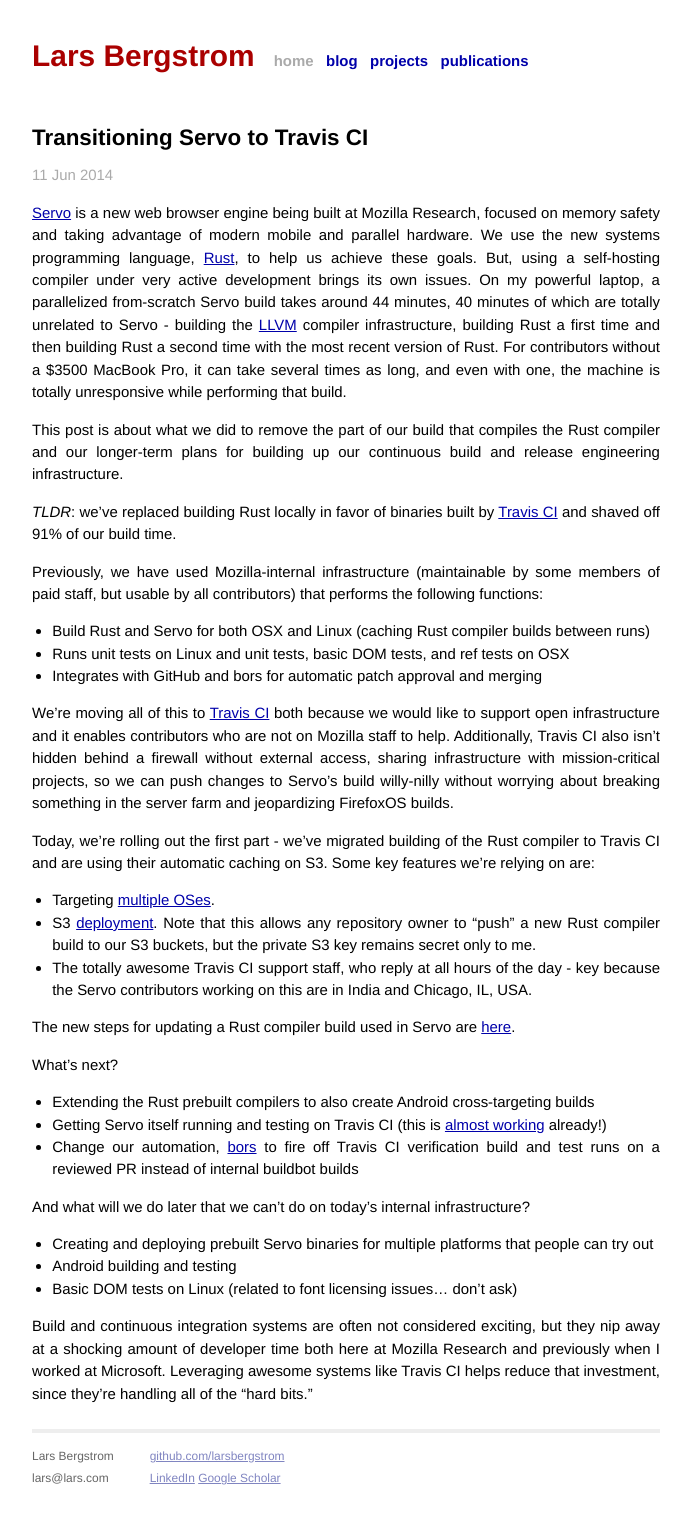
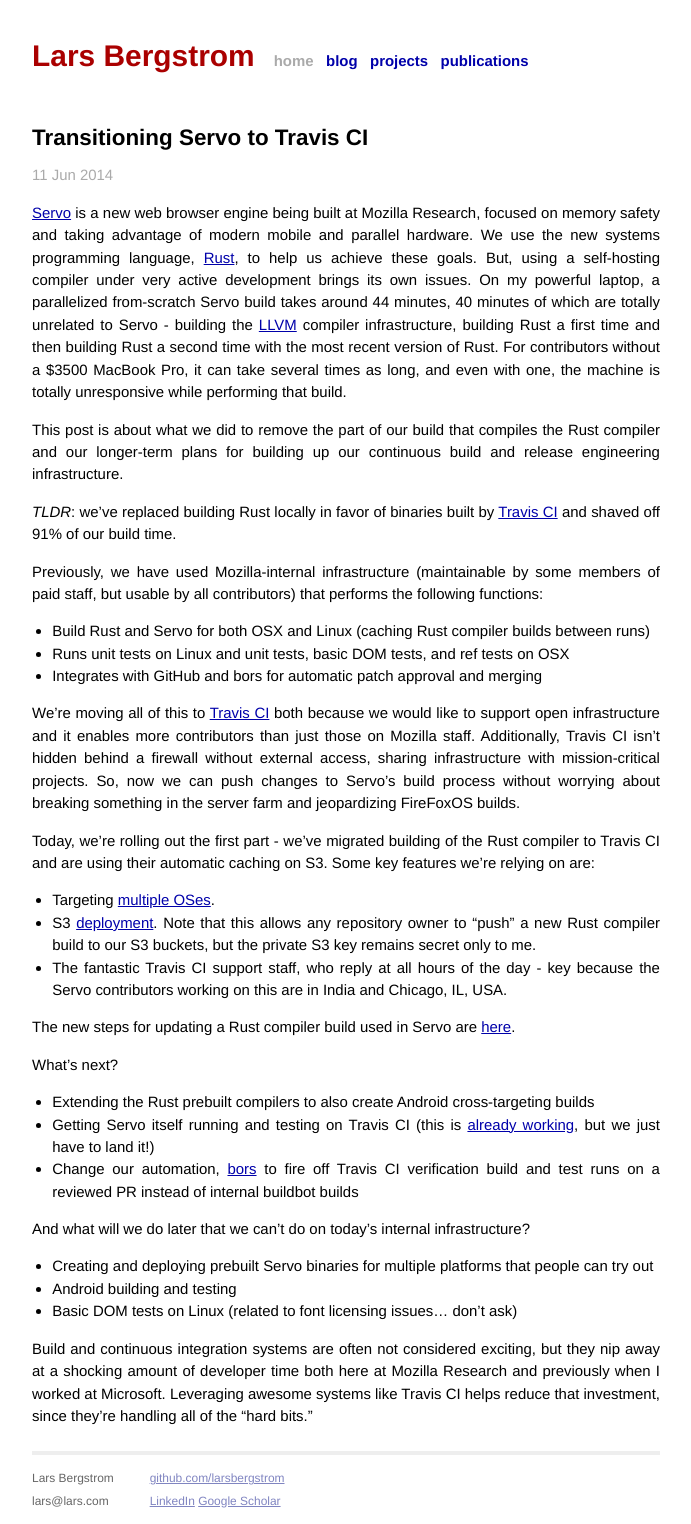
Before and after one commit to larsbergstrom/larsbergstrom.github.io, a Jekyll site: the page built from _posts/2014-06-11-servo-travisci.md, in a window 1280 px wide. Shown: the whole page, without its empty margins (294-985 px from the left). Built offline with Jekyll 4.4.1, drawn with Linux system fonts in a browser that asks for light colours; Markdown is read by kramdown in place of the engine named in the settings; before the commit the page ends 1502 px from its top, so only the background shows below that.

Commit message:
Clean up post text

```diff
--- a/_posts/2014-06-11-servo-travisci.md
+++ b/_posts/2014-06-11-servo-travisci.md
@@ -18,20 +18,20 @@
 - Runs unit tests on Linux and unit tests, basic DOM tests, and ref tests on OSX
 - Integrates with GitHub and bors for automatic patch approval and merging
 
-We’re moving all of this to [Travis CI](http://www.travis-ci.org/) both because we would like to support open infrastructure and it enables contributors who are not on Mozilla staff to help. Additionally, Travis CI also isn’t hidden behind a firewall without external access, sharing infrastructure with mission-critical projects, so we can push changes to Servo’s build willy-nilly without worrying about breaking something in the server farm and jeopardizing FirefoxOS builds.
+We’re moving all of this to [Travis CI](http://www.travis-ci.org/) both because we would like to support open infrastructure and it enables more contributors than just those on Mozilla staff. Additionally, Travis CI isn’t hidden behind a firewall without external access, sharing infrastructure with mission-critical projects. So, now we can push changes to Servo’s build process without worrying about breaking something in the server farm and jeopardizing FireFoxOS builds.
 
 Today, we’re rolling out the first part - we’ve migrated building of the Rust compiler to Travis CI and are using their automatic caching on S3. Some key features we’re relying on are:
 
 - Targeting [multiple OSes](http://docs.travis-ci.com/user/multi-os/).
 - S3 [deployment](http://docs.travis-ci.com/user/deployment/s3/). Note that this allows any repository owner to “push” a new Rust compiler build to our S3 buckets, but the private S3 key remains secret only to me.
-- The totally awesome Travis CI support staff, who reply at all hours of the day - key because the Servo contributors working on this are in India and Chicago, IL, USA.
+- The fantastic Travis CI support staff, who reply at all hours of the day - key because the Servo contributors working on this are in India and Chicago, IL, USA.
 
 The new steps for updating a Rust compiler build used in Servo are [here](https://github.com/mozilla/servo/wiki/Updating-the-Rust-compiler-used-by-Servo).
 
 What’s next?
 
 - Extending the Rust prebuilt compilers to also create Android cross-targeting builds
-- Getting Servo itself running and testing on Travis CI (this is [almost working](https://travis-ci.org/Manishearth/servo) already!)
+- Getting Servo itself running and testing on Travis CI (this is [already working](https://travis-ci.org/mozilla/servo), but we just have to land it!)
 - Change our automation, [bors](https://github.com/brson/bors) to fire off Travis CI verification build and test runs on a reviewed PR instead of internal buildbot builds
 
 And what will we do later that we can’t do on today’s internal infrastructure?
```
